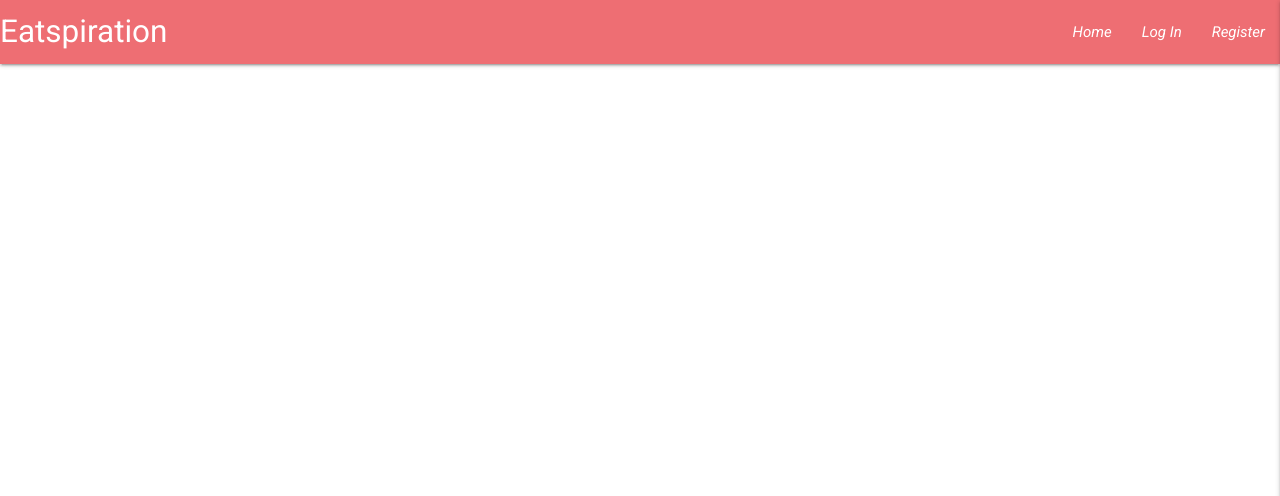
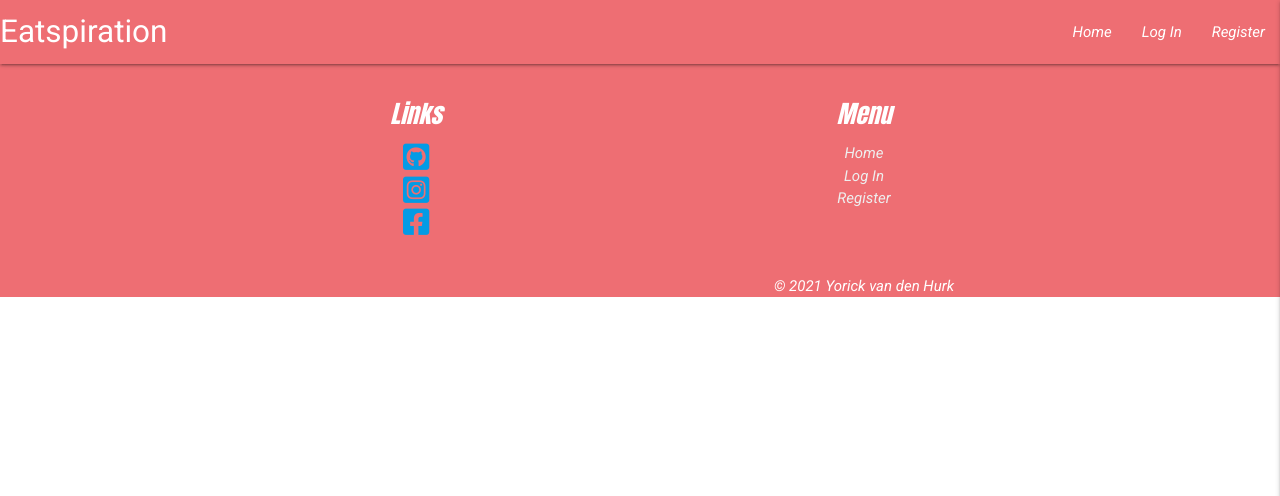
Before and after one commit to nowane/eatspiration, a Flask app: page / in a window 1280 px wide. Shown: the top 496 px of the page. Run offline with Flask 2, Linux system fonts and the light colour scheme; data that the repository does not hold is empty; some libraries are stand-ins or nearby versions.

Commit message:
Add and customize Materialize footer

```diff
--- a/templates/base.html
+++ b/templates/base.html
@@ -29,7 +29,8 @@
             <nav>
                 <div class="nav-wrapper">
                     <a href="#!" class="brand-logo left">Eatspiration</a>
-                    <a href="#" data-target="mobile-demo" class="sidenav-trigger right"><i class="material-icons"><i class="fas fa-bars"></i></a>
+                    <a href="#" data-target="mobile-demo" class="sidenav-trigger right"><i class="material-icons"><i
+                                class="fas fa-bars"></i></a>
                     <ul class="right hide-on-med-and-down">
                         <li><a href="#">Home</a></li>
                         <li><a href="#">Log In</a></li>
@@ -40,19 +41,63 @@
         </div>
 
         <ul class="sidenav" id="mobile-demo">
-            <li><h3 class="center-align">Eatspiration</h3></li>
+            <li>
+                <h3 class="center-align">Eatspiration</h3>
+            </li>
             <hr>
             <li><a href="#">Home</a></li>
             <li><a href="#">Log In</a></li>
             <li><a href="#">Register</a></li>
         </ul>
 
-
-
     </header>
 
     {% block content %}
     {% endblock %}
+
+    <!-- Footer -->
+    <footer class="page-footer">
+        <div class="container">
+            <div class="row center-align">
+                <div class="col s12 m6">
+                    <h5 class="white-text">Links</h5>
+                    <ul class="footer-links">
+                        <li>
+                            <a href="https://github.com/nowane" target="_blank" rel="noopener" aria-label="Github">
+                                <i class="fab fa-github-square fa-2x"></i>
+                            </a>
+                        </li>
+                        <li>
+                            <a href="https://www.instagram.com/" target="_blank" rel="noopener" aria-label="Instagram">
+                                <i class="fab fa-instagram-square fa-2x"></i>
+                            </a>
+                        </li>
+                        <li>
+                            <a href="https://www.facebook.com/" target="_blank" rel="noopener" aria-label="Facebook">
+                                <i class="fab fa-facebook-square fa-2x"></i>
+                            </a>
+                        </li>
+                    </ul>
+
+                </div>
+                <div class="col s12 m6">
+                    <h5 class="white-text">Menu</h5>
+                    <ul>
+                        <li><a class="grey-text text-lighten-3" href="#!">Home</a></li>
+                        <li><a class="grey-text text-lighten-3" href="#!">Log In</a></li>
+                        <li><a class="grey-text text-lighten-3" href="#!">Register</a></li>
+                    </ul>
+                </div>
+            </div>
+        </div>
+        <div class="container">
+            <div class="row">
+                <div class="col s12 m6 offset-m6 center-align">
+                    © 2021 Yorick van den Hurk
+                </div>
+            </div>
+        </div>
+    </footer>
 
     <!-- JQuery -->
     <script src="https://code.jquery.com/jquery-3.6.0.min.js"
```
